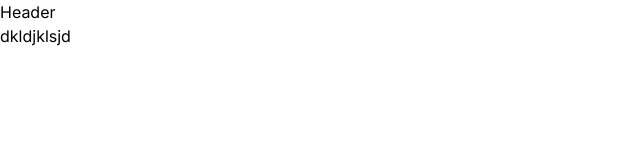
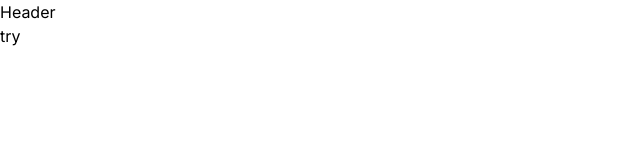
Before and after one commit to Askebir/AI-landing-page-Next.js-, a Next.js app: page / in a window 1280 px wide. Shown: the top 160 px of the page, without its empty margins (0-640 px from the left). Built offline with nearby package versions, Linux system fonts and the light colour scheme.

Commit message:
conntection trial

```diff
--- a/src/app/page.tsx
+++ b/src/app/page.tsx
@@ -4,7 +4,7 @@ export default function Home() {
   return (
     <div>
     <Header/>
-    dkldjklsjd
+    <h1>try</h1>
     </div>
   )
 }
```
